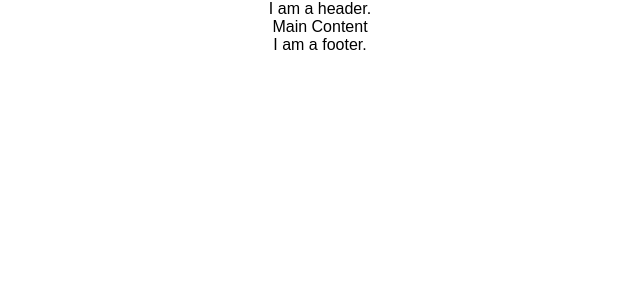
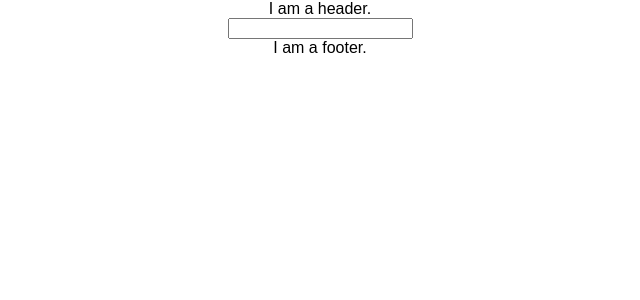
Before and after one commit to dmacauyag/testing-practice-app, a React (Create React App) app: page / in a window 1280 px wide. Shown: the top 300 px of the page, without its empty margins (320-960 px from the left). Built offline with nearby package versions, Linux system fonts and the light colour scheme.

Commit message:
create basic search bar component

```diff
--- a/src/App.js
+++ b/src/App.js
@@ -2,6 +2,7 @@ import './App.css'
 import axios from 'axios'
 import Footer from './main/javascript/components/Footer/Footer'
 import Header from './main/javascript/components/Header/Header'
+import SearchBar from './main/javascript/components/SearchBar/SearchBar'
 import React, { Component } from 'react'
 
 const CLIENT_ID = 'CCJHDUOWC2UBUZ01HKXPCEY255MVOMTEK44ESR4BQSJGSBLT'
@@ -43,7 +44,11 @@ class App extends Component {
     return (
       <div className="App">
         <Header />
-        <div>Main Content</div>
+        <div>
+          <SearchBar
+            onSearchTermChange={searchTerm => this.getFourSquareAPIVenues(searchTerm)}
+          />
+        </div>
         <Footer />
       </div>
     );
--- /dev/null
+++ b/src/main/javascript/components/SearchBar/SearchBar.js
@@ -0,0 +1,32 @@
+import React, { Component } from 'react'
+
+class SearchBar extends Component {
+  constructor(props) {
+    super(props);
+
+    this.state = {
+      searchTerm: ''
+    }
+  }
+
+  render() {
+    return (
+      <div className="search-bar">
+        <input
+          value = {this.state.term}
+          onChange = {event => this.handleInputChange(event.target.value)}
+        />
+      </div>
+    )
+  }
+
+  handleInputChange(searchTerm) {
+    this.setState({
+      searchTerm
+    })
+
+    this.props.onSearchTermChange(searchTerm)
+  }
+}
+
+export default SearchBar
```
